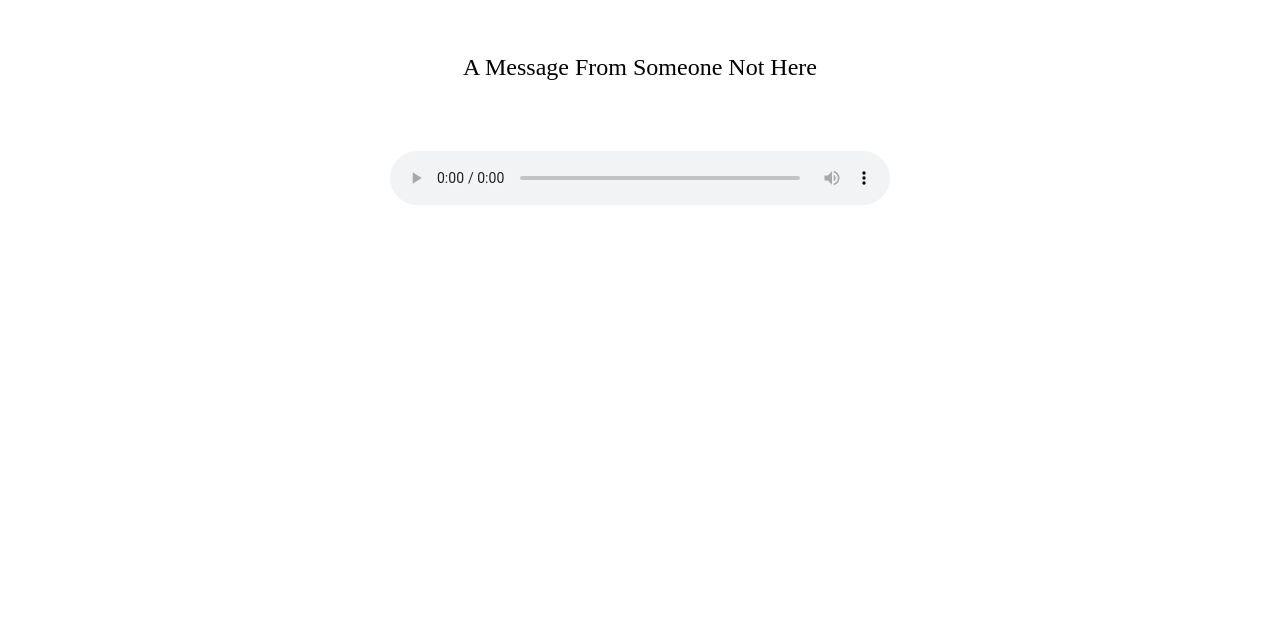
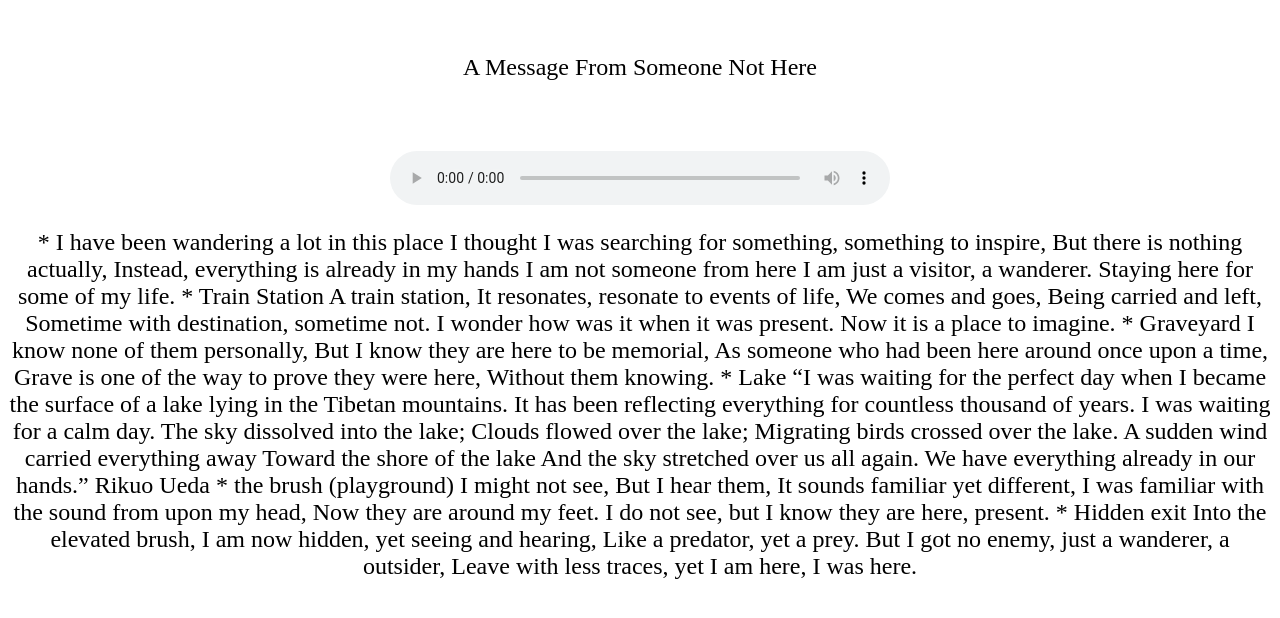
Before and after one commit to someonenothere-msg/a-message, a plain HTML site: page index.html in a window 1280 px wide. Shown: the part 178-796 px from the top of the page. Drawn offline with Linux system fonts and the light colour scheme.

Commit message:
Add files via upload

```diff
--- a/index.html
+++ b/index.html
@@ -19,5 +19,78 @@ audio {
   	<audio controls style="width: 500px; height: 100px">
         <source src="message.mp3" type="audio/mpeg">
     </audio>
+	<p style="font-size: x-large;">
+*
+I have been wandering a lot in this place
+I thought I was searching for something,
+something to inspire,
+But there is nothing actually,
+Instead, everything is already in my hands
+
+I am not someone from here
+I am just a visitor, a wanderer.
+Staying here for some of my life.
+
+*
+Train Station
+
+A train station,
+It resonates, resonate to events of life,
+We comes and goes,
+Being carried and left,
+Sometime with destination, sometime not.
+
+I wonder how was it when it was present.
+Now it is a place to imagine.
+
+*
+Graveyard
+
+I know none of them personally,
+But I know they are here to be memorial,
+As someone who had been here around once upon a time,
+Grave is one of the way to prove they were here,
+Without them knowing.
+
+*
+Lake
+
+“I was waiting for the perfect day
+when I became the surface of a lake
+lying in the Tibetan mountains.
+It has been reflecting everything
+for countless thousand of years.
+I was waiting for a calm day.
+The sky dissolved into the lake;
+Clouds flowed over the lake;
+Migrating birds crossed over the lake.
+A sudden wind carried everything away
+Toward the shore of the lake
+And the sky stretched over us all again.
+We have everything already in our hands.”
+
+Rikuo Ueda
+
+*
+the brush (playground)
+
+I might not see,
+But I hear them,
+It sounds familiar yet different,
+I was familiar with the sound from upon my head,
+Now they are around my feet.
+
+I do not see, but I know they are here, present.
+
+*
+Hidden exit
+
+Into the elevated brush,
+I am now hidden, yet seeing and hearing,
+Like a predator, yet a prey.
+
+But I got no enemy, just a wanderer, a outsider,
+Leave with less traces, yet I am here, I was here.
+</p>
 </body>
 </html>
```
